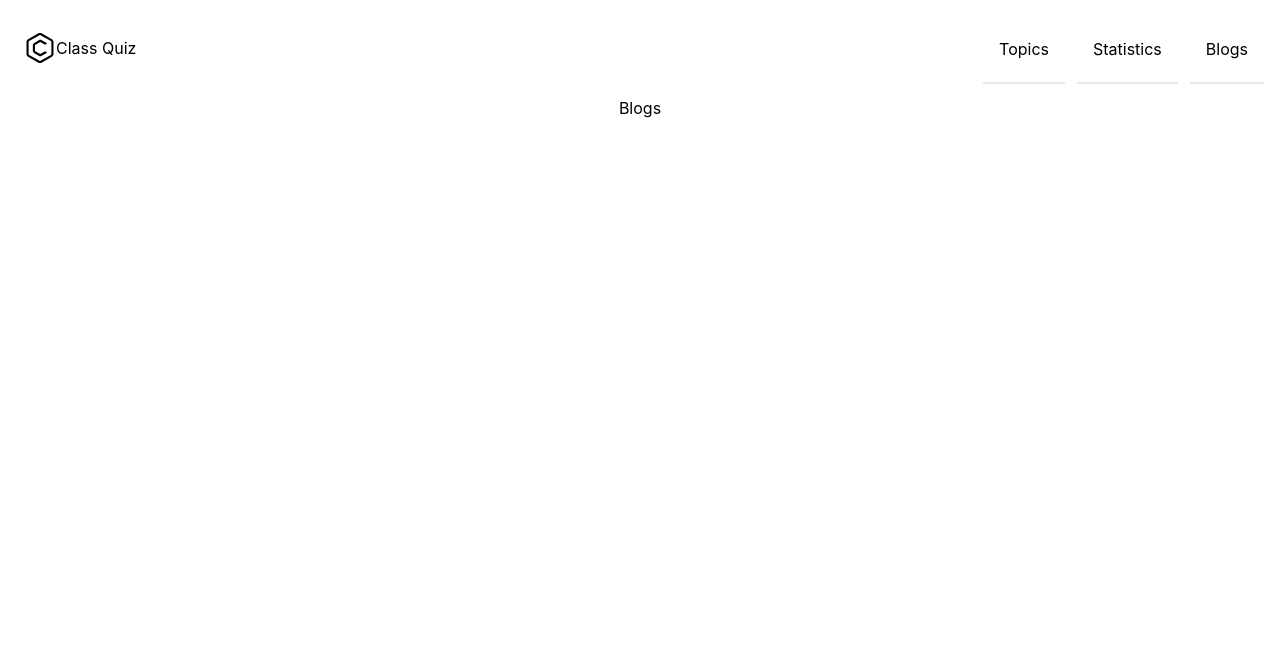
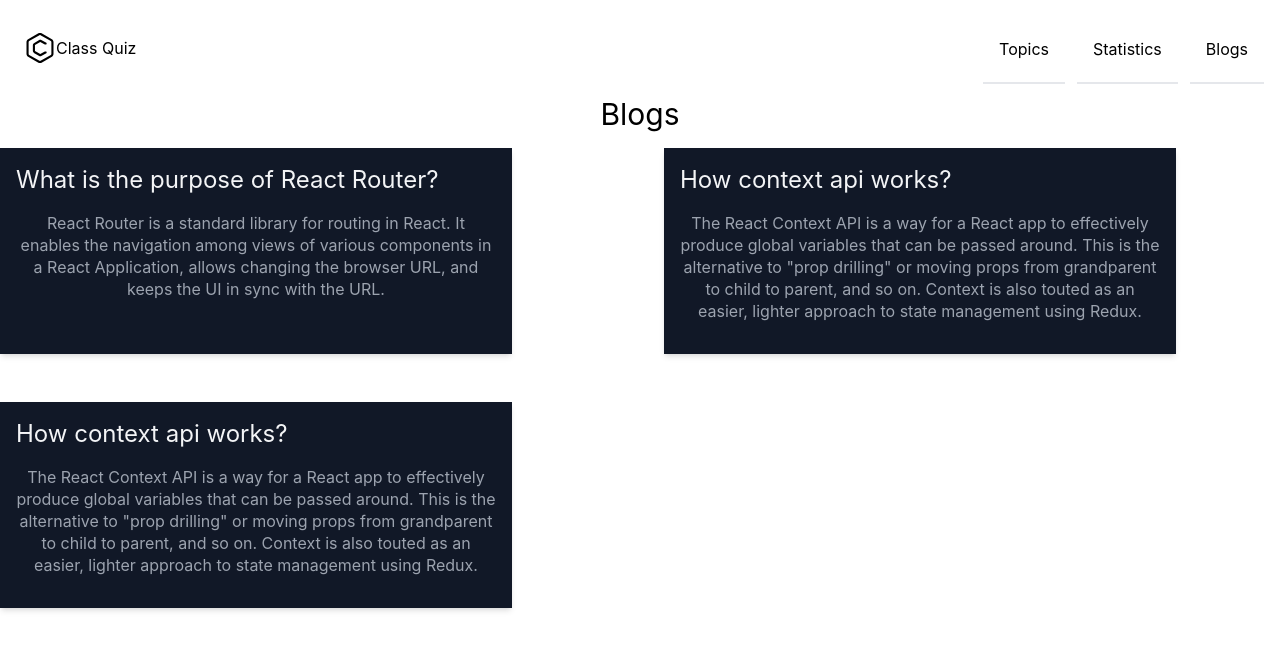
Before and after one commit to muhib95/quiz-crackerz, a React (Create React App) app: page /blogs in a window 1280 px wide. Shown: the top 650 px of the page. Built offline with nearby package versions, Linux system fonts and the light colour scheme.

Commit message:
blogs add

```diff
--- a/src/App.js
+++ b/src/App.js
@@ -24,6 +24,7 @@ children:[
     element:<Topics></Topics>,
 
   },
+
   {
     path:'/topic/:id',
     loader:async({params})=>{
--- a/src/components/Blogs/Blogs.js
+++ /dev/null
@@ -1,11 +0,0 @@
-import React from 'react';
-
-const Blogs = () => {
-  return (
-    <div>
-      Blogs
-    </div>
-  );
-};
-
-export default Blogs;
--- /dev/null
+++ b/src/components/Blogs/Blogs.jsx
@@ -0,0 +1,66 @@
+import React from 'react';
+
+const Blogs = () => {
+  return (
+    <div className='container mx-auto'>
+      <h1 className='text-3xl mb-4'>Blogs</h1>
+      <div className='grid md:grid-cols-2 gap-12 container mx-auto mt-18'>
+      <div className="max-w-lg p-4 shadow-md bg-gray-900 text-gray-100">
+	<div className="flex justify-between pb-4 border-bottom">
+
+	<div className="space-y-4">
+		<div className="space-y-2">
+
+			<div className="flex items-center text-2xl">
+      <h2>What is the purpose of React Router?</h2>
+			</div>
+		</div>
+		<div className="space-y-2">
+
+			<p className="leading-snug text-gray-400">React Router is a standard library for routing in React. It enables the navigation among views of various components in a React Application, allows changing the browser URL, and keeps the UI in sync with the URL.</p>
+		</div>
+	</div>
+</div>
+      </div>
+      <div className="max-w-lg p-4 shadow-md bg-gray-900 text-gray-100">
+	<div className="flex justify-between pb-4 border-bottom">
+
+	<div className="space-y-4">
+		<div className="space-y-2">
+
+			<div className="flex items-center text-2xl">
+      <h2>How context api works?</h2>
+			</div>
+		</div>
+		<div className="space-y-2">
+
+			<p className="leading-snug text-gray-400">The React Context API is a way for a React app to effectively produce global variables that can be passed around. This is the alternative to "prop drilling" or moving props from grandparent to child to parent, and so on. Context is also touted as an easier, lighter approach to state management using Redux.</p>
+		</div>
+	</div>
+
+</div>
+      </div>
+      <div className="max-w-lg p-4 shadow-md bg-gray-900 text-gray-100">
+	<div className="flex justify-between pb-4 border-bottom">
+
+	<div className="space-y-4">
+		<div className="space-y-2">
+
+			<div className="flex items-center text-2xl">
+      <h2>How context api works?</h2>
+			</div>
+		</div>
+		<div className="space-y-2">
+
+			<p className="leading-snug text-gray-400">The React Context API is a way for a React app to effectively produce global variables that can be passed around. This is the alternative to "prop drilling" or moving props from grandparent to child to parent, and so on. Context is also touted as an easier, lighter approach to state management using Redux.</p>
+		</div>
+	</div>
+
+</div>
+      </div>
+    </div>
+    </div>
+  );
+};
+
+export default Blogs;
```
